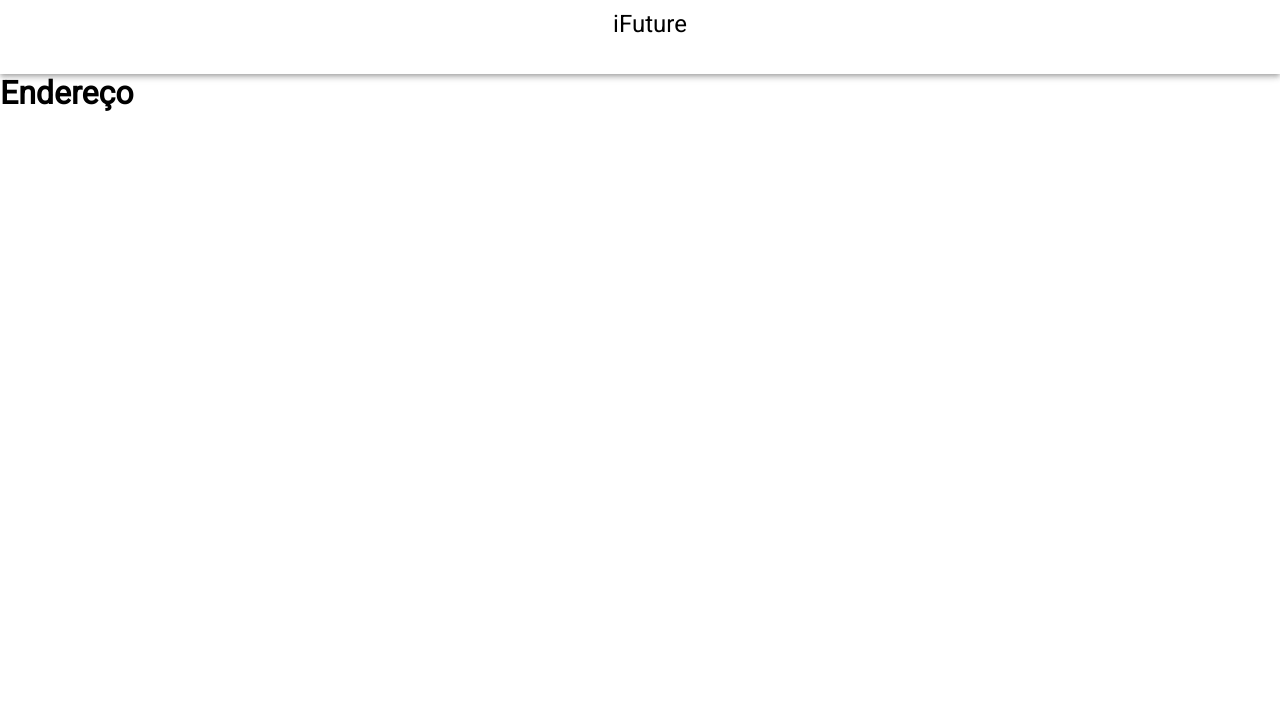
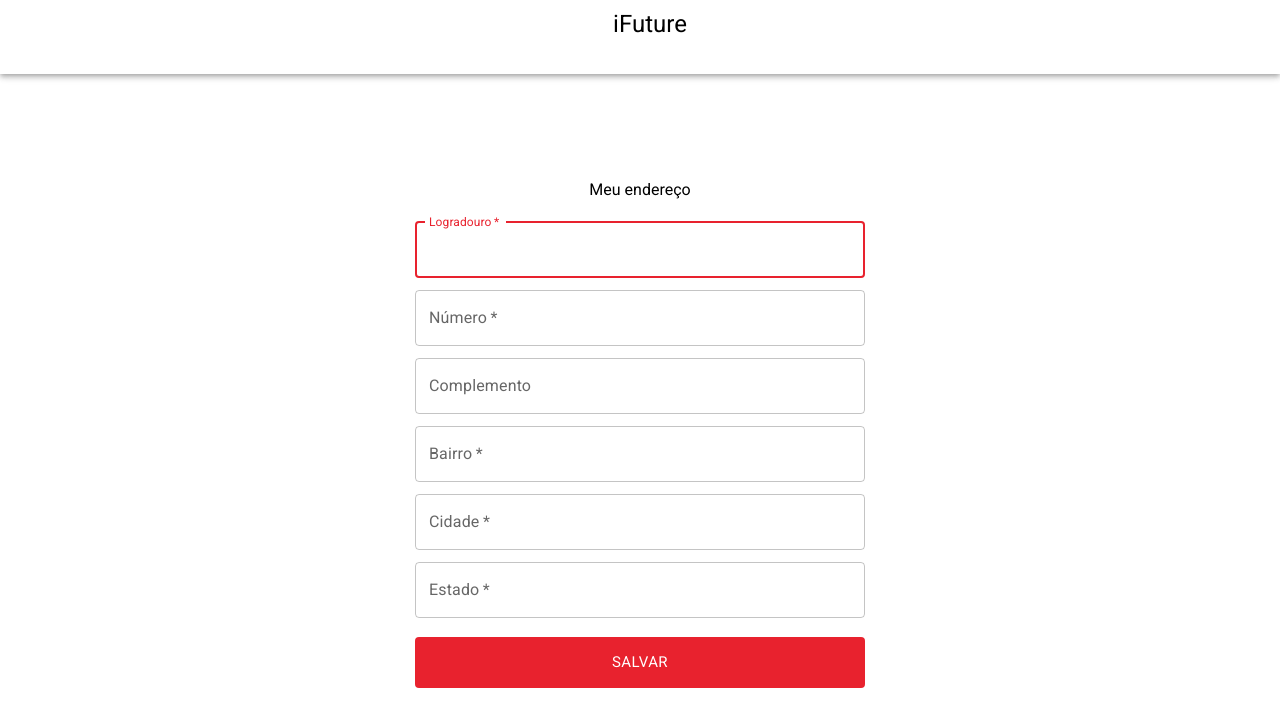
Before and after one commit to future4code/Alves-labe-food3, a React (Create React App) app in the folder labe-food3/: page /endereco in a window 1280 px wide. Shown: the top 726 px of the page. Built offline with nearby package versions, Linux system fonts and the light colour scheme.

Commit message:
Estilização da página de cadastro do endereço

```diff
--- a/labe-food3/src/pages/EnderecoPage/Endereco.js
+++ b/labe-food3/src/pages/EnderecoPage/Endereco.js
@@ -1,11 +1,93 @@
-import React from 'react';
+import React from "react";
+
+import TextField from "@mui/material/TextField";
+import { Button } from "@mui/material";
+import Stack from "@mui/material/Stack";
+
+import { ScreenContainer, InputsContainer } from "./styled";
 
 const Endereco = () => {
-    return (
-        <div>
-            <h1>Endereço</h1>
-        </div>
-    );
-}
+  return (
+    <ScreenContainer>
+      <p>Meu endereço</p>
+
+      <form>
+        <InputsContainer>
+          <TextField
+            label="Logradouro"
+            placeholder="Rua / Av."
+            type="text"
+            margin={"dense"}
+            name={"username"}
+            fullWidth
+            required
+            autoFocus
+          />
+          <TextField
+            label="Número"
+            placeholder="Número"
+            type="number"
+            margin={"dense"}
+            name={"numero"}
+            fullWidth
+            required
+          />
+          <TextField
+            label="Complemento"
+            placeholder="Apto. / Bloco"
+            type="text"
+            margin={"dense"}
+            name={"complemento"}
+            fullWidth
+          />
+          <TextField
+            label="Bairro"
+            placeholder="Bairro"
+            type="text"
+            margin={"dense"}
+            name={"bairro"}
+            fullWidth
+            required
+          />
+          <TextField
+            label="Cidade"
+            placeholder="Cidade"
+            type="text"
+            margin={"dense"}
+            name={"cidade"}
+            fullWidth
+            required
+          />
+          <TextField
+            label="Estado"
+            placeholder="Estado"
+            type="text"
+            margin={"dense"}
+            name={"estado"}
+            fullWidth
+            required
+          />
+        </InputsContainer>
+
+        <Stack direction="column" spacing={2}>
+          <Button
+            sx={{
+              height: 51,
+              boxShadow: 0,
+              color: "white",
+            }}
+            fullWidth
+            size={"large"}
+            variant={"contained"}
+            type={"submit"}
+            color={"primary"}
+          >
+            Salvar
+          </Button>
+        </Stack>
+      </form>
+    </ScreenContainer>
+  );
+};
 
 export default Endereco;
--- /dev/null
+++ b/labe-food3/src/pages/EnderecoPage/styled.js
@@ -0,0 +1,23 @@
+import styled from "styled-components";
+
+export const ScreenContainer = styled.div`
+	width: 100%;
+	min-height: 90vh;
+
+    display: flex;
+	flex-direction: column;
+
+    justify-content: center;
+	align-items: center;
+`;
+
+export const InputsContainer = styled.div`
+	width: 80vw;
+	max-width: 450px;
+
+    display: flex;
+    flex-direction: column;
+    align-items: center;
+
+    margin: 15px 0;
+`;
```
